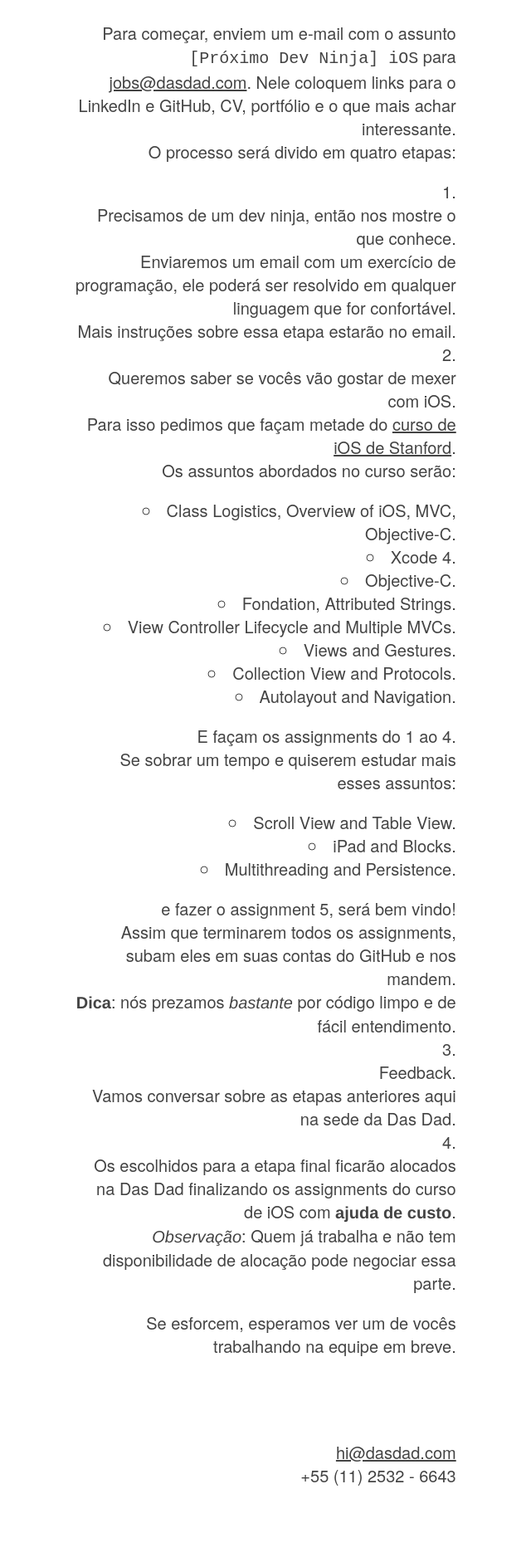
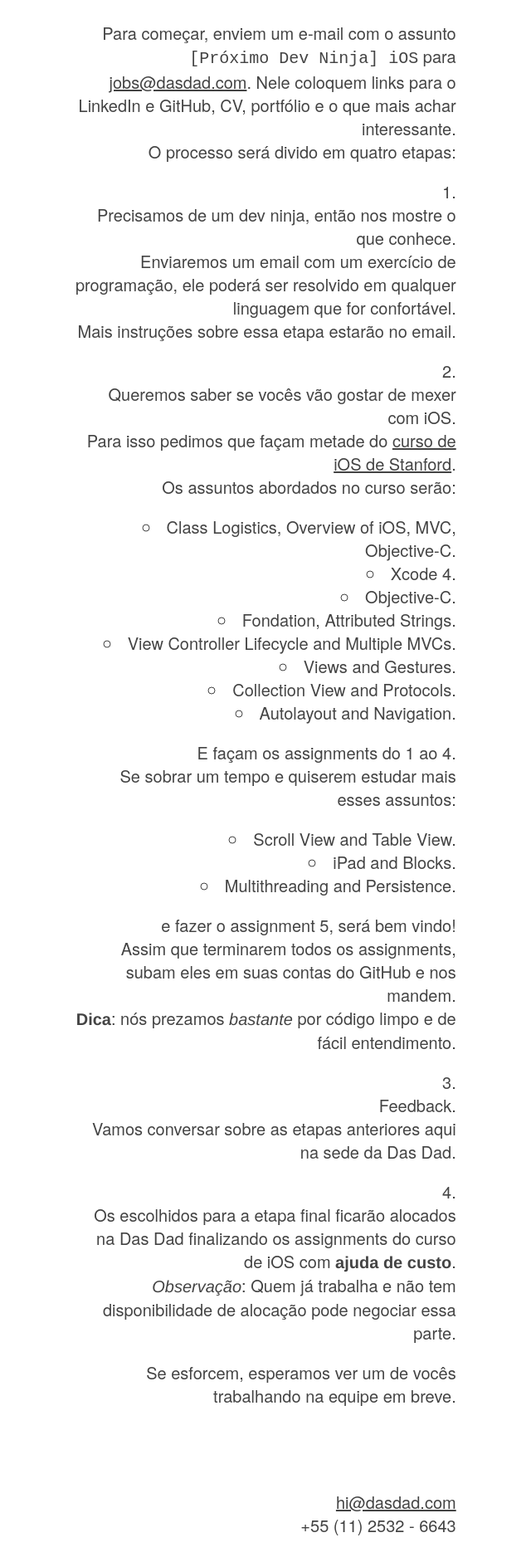
Before and after one commit to dasdad/dasdad.github.io, a Jekyll site: the page built from jobs/alunos/index.md, in a window 1280 px wide. Shown: the part 1153-3035 px from the top of the page at 83% size, without its empty margins (72-712 px from the left). Built offline with Jekyll 4.4.1, drawn with Linux system fonts in a browser that asks for light colours; nearby versions of some CDN libraries; some web fonts are replaced; before the commit the page ends 2975 px from its top, so only the background shows below that.

Commit message:
Fix spaces between itens

```diff
--- a/css/main.css
+++ b/css/main.css
@@ -63,6 +63,10 @@ div#container {
   padding: 0;
 }
 
+#side-text ol > li {
+  margin-top: 20px;
+}
+
 @media only screen and (min-width: 450px) {
   .logo {
     width: 352px;
```
